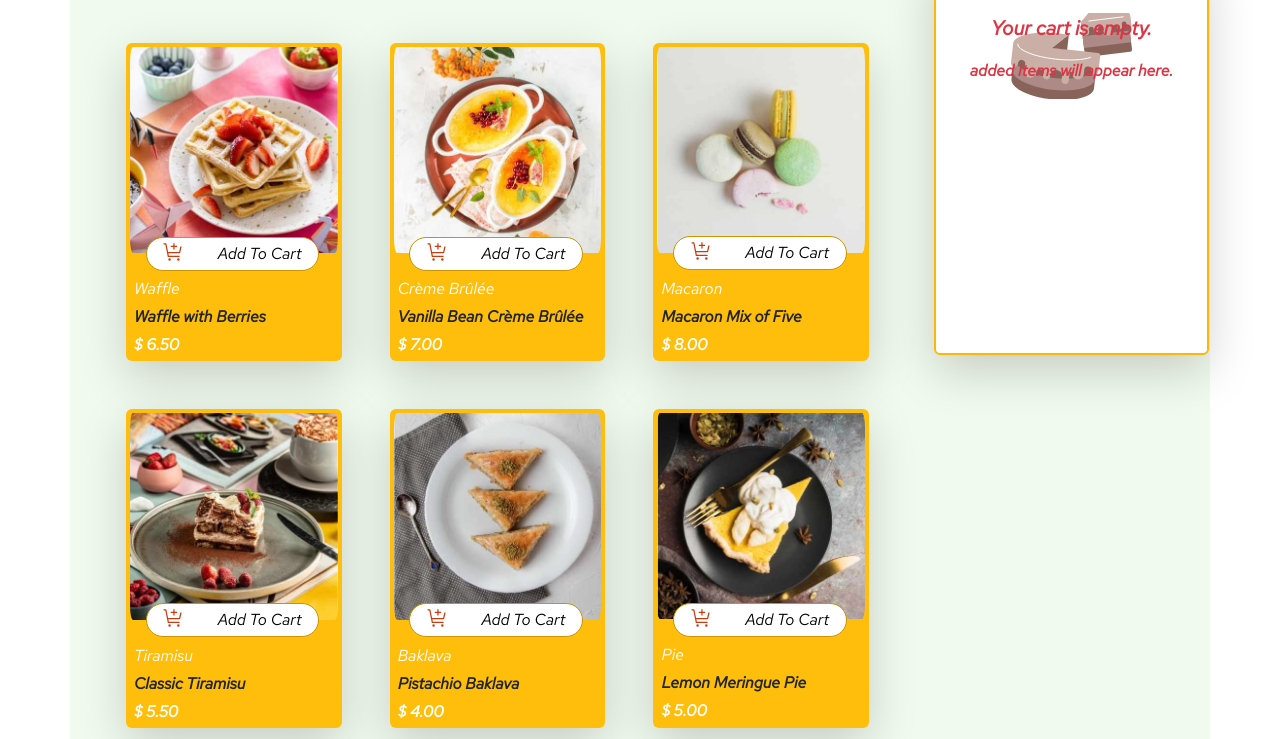
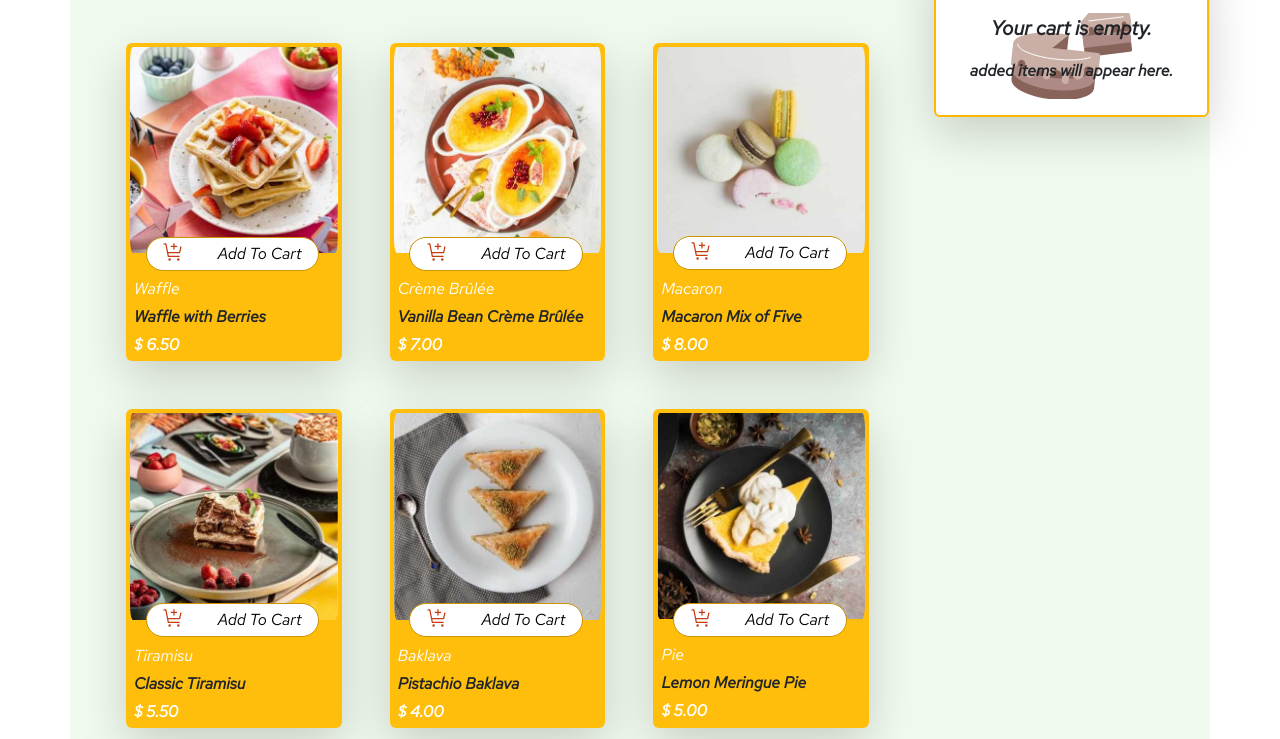
Before and after one commit to MahdiyehZafari/product-list-add-cart, a website: page index.html in a window 1280 px wide. Shown: the part 61-800 px from the top of the page. Drawn offline with Linux system fonts and the light colour scheme.

Commit message:
cart min height

```diff
--- a/assets/js/app.js
+++ b/assets/js/app.js
@@ -94,8 +94,8 @@ function displayData(data) {
     const cart = JSON.parse(localStorage.getItem('cart')) || [];
 
     if (cart.length === 0) {
-        cartUser.innerHTML = `<p class='fs-5 text-danger fw-bold'>Your cart is empty.</p>
-        <p class='text-danger fw-bold'>added items will appear here.</p>`;
+        cartUser.innerHTML = `<p class='fs-5 fw-bold'>Your cart is empty.</p>
+        <p class='fw-bold'>added items will appear here.</p>`;
         cartUser.style.background='url(./assets/images/illustration-empty-cart.svg)';
         cartUser.style.backgroundRepeat='no-repeat';
         cartUser.style.backgroundPosition='center';
--- a/index.html
+++ b/index.html
@@ -37,9 +37,9 @@
           </div>  -->
         </div>
       </div>
-      <div class="col-12 col-md-6 col-lg-2 bg-white border border-2 border-red shadow-lg rounded-2 mt-3 mx-auto p-3 " style="height: 400px;width: 275px;">
+      <div class="col-12 col-md-6 col-lg-2 bg-white border border-2 border-red shadow-lg rounded-2 mt-3 mx-auto p-3 " style="height:max-content;width: 275px;">
         <h5 class="row text-red fw-bolder mb-3 count">Your Cart (0)</h5>
-        <div class="cart-user h-auto d-flex justify-content-around align-items-center flex-column">
+        <div class="cart-user h-auto d-flex justify-content-between align-items-center flex-column">
         </div>
         <div class='d-flex justify-content-between order-cart'>
           <span class="order-cart-text fw-bold "></span>
```
